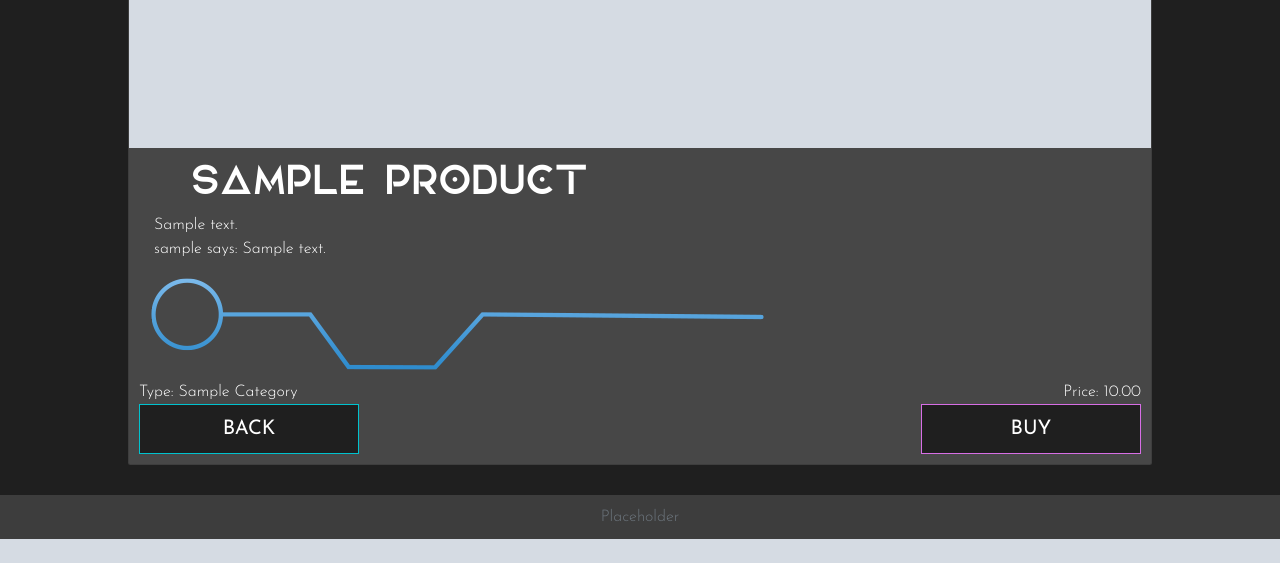
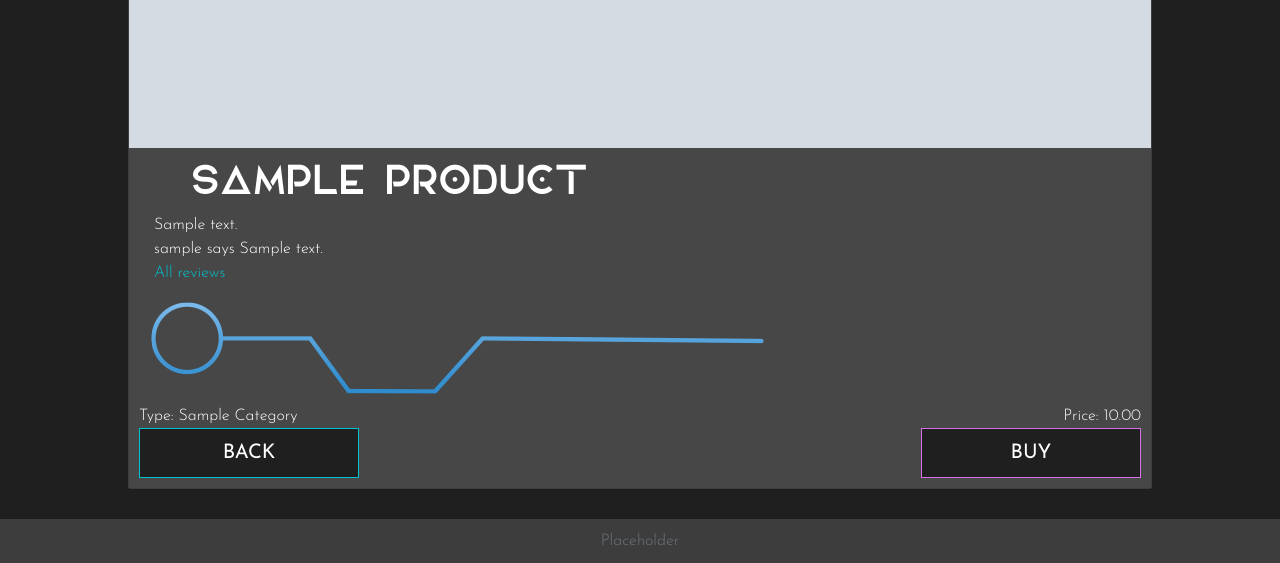
Before and after one commit to asdfractal/yggdrasil-labs, a Django app: page /products/1/ in a window 1280 px wide. Shown: the part 724-1287 px from the top of the page. Before the commit the page ends 1263 px from the top, so only its background shows below. Run offline with Django 3.2, Linux system fonts and the light colour scheme; tables that the repository leaves empty hold one stand-in row (values such as "Sample post"); grey boxes marked "Sample" are stand-in pictures; some libraries are stand-ins or nearby versions.

Commit message:
create view for all product reviews and test display in templates

```diff
--- a/products/templates/components/product-card.html
+++ b/products/templates/components/product-card.html
@@ -12,11 +12,11 @@
 		</div>
 		<div class="row justify-content-between">
 			<div class="col-6">
-				<button class="btn button-primary-outline"><a
-						href="{% url 'product_detail' product.id %}">Details</a></button>
+				<a href="{% url 'product_detail' product.id %}"><button
+						class="btn button-primary-outline">Details</button></a>
 			</div>
 			<div class="col-6 text-right">
-				<button class="btn button-secondary-outline"><a href="">Buy</a></button>
+				<a href=""></a><button class="btn button-secondary-outline">Buy</button></a>
 			</div>
 		</div>
 	</div>
--- a/products/templates/product_detail.html
+++ b/products/templates/product_detail.html
@@ -10,7 +10,13 @@
 		<div class="col-12 col-md-6 order-md-first pb-3">
 			<h3 class="card-title text-center text-uppercase">{{ product.name }}</h3>
 			<p>{{ product.description }}</p>
-			<p>{{review.user_profile}} says: {{ review.review_content }}</p>
+			{% if reviews|length == 0 %}
+			<p>no reviews - create one</p>
+			{% else %}
+			<p>{{ reviews.0.user_profile }} says {{ reviews.0.review_content }}</p>
+			<a href="{% url 'product_reviews' product.id %}">All reviews</a>
+			{% endif %}
+
 		</div>
 		<div>
 			<img class="img-fluid" src="/media/images/border-circuit03.png" alt="">
@@ -20,10 +26,10 @@
 			</div>
 			<div class="row justify-content-between">
 				<div class="col-6 col-md-4">
-					<button class="btn button-primary-outline "><a href="{% url 'products' %}">Back</a></button>
+					<a href="{% url 'products' %}"><button class="btn button-primary-outline ">Back</button></a>
 				</div>
 				<div class="col-6 col-md-4 text-right">
-					<button class="btn button-secondary-outline"><a href="">Buy</a></button>
+					<a href=""></a><button class="btn button-secondary-outline">Buy</button></a>
 				</div>
 			</div>
 		</div>
--- a/products/urls.py
+++ b/products/urls.py
@@ -5,4 +5,5 @@ from . import views
 urlpatterns = [
     path("", views.products, name="products"),
     path("<int:product_id>/", views.product_detail, name="product_detail"),
+    path("<int:product_id>/reviews/", views.product_reviews, name="product_reviews"),
 ]
--- a/products/views.py
+++ b/products/views.py
@@ -22,10 +22,24 @@ def product_detail(request, product_id):
     Returns a view with individual product details.
     """
     product = get_object_or_404(Product, pk=product_id)
-    review = get_object_or_404(Review, pk=product_id)
+    reviews = Review.objects.filter(product=product_id)
     context = {
         "product": product,
-        "review": review,
+        "reviews": reviews,
     }
 
     return render(request, "product_detail.html", context)
+
+
+def product_reviews(request, product_id):
+    """
+    Returns a view with all the reviews for a specific product.
+    """
+    product = get_object_or_404(Product, pk=product_id)
+    reviews = Review.objects.filter(product=product_id)
+    context = {
+        "product": product,
+        "reviews": reviews,
+    }
+
+    return render(request, "product_reviews.html", context)
```
Also changed, not shown: products/templates/product_reviews.html (added, +33 -0 lines).
